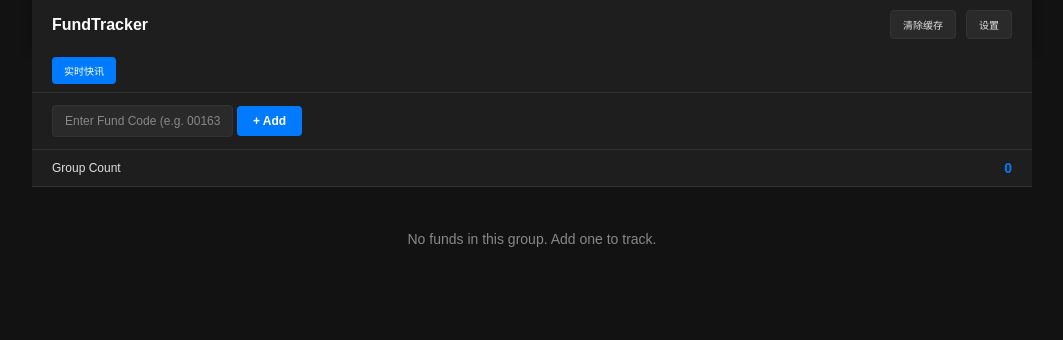
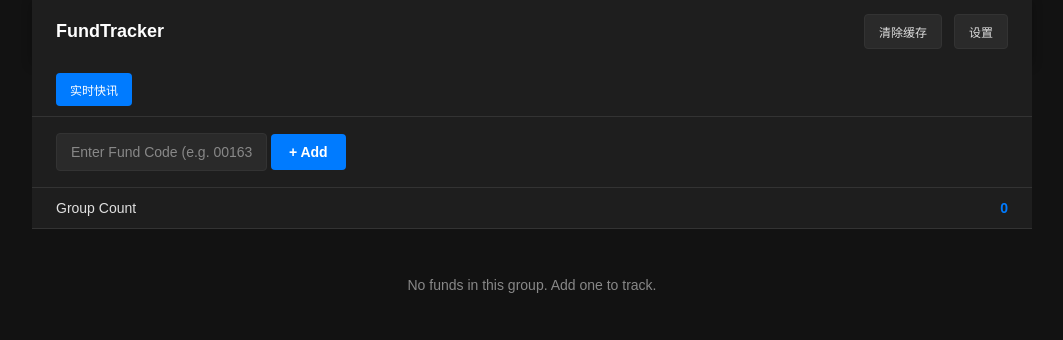
Before and after one commit to candyppppp/fund-analyze, a Flask app: page / in a window 1280 px wide. Shown: the top 340 px of the page, without its empty margins (108-1171 px from the left). Run offline with Flask 3, Linux system fonts and the light colour scheme; data that the repository does not hold is empty.

Commit message:
Add files via upload

```diff
--- a/static/css/style.css
+++ b/static/css/style.css
@@ -16,7 +16,7 @@ body {
 
 .header {
     background-color: #1e1e1e;
-    padding: 10px 20px;
+    padding: 14px 24px;
     display: flex;
     justify-content: space-between;
     align-items: center;
@@ -25,23 +25,23 @@ body {
 
 .header h1 {
     color: white;
-    font-size: 16px;
+    font-size: 18px;
     font-weight: bold;
     margin: 0;
 }
 
 .header-buttons {
     display: flex;
-    gap: 10px;
+    gap: 12px;
 }
 
 .header-buttons button {
     background-color: #2a2a2a;
     color: #e0e0e0;
     border: 1px solid #333;
-    padding: 6px 12px;
+    padding: 8px 14px;
     border-radius: 4px;
-    font-size: 10px;
+    font-size: 12px;
     cursor: pointer;
 }
 
@@ -51,9 +51,9 @@ body {
 
 .tabs {
     background-color: #1e1e1e;
-    padding: 8px 20px;
+    padding: 10px 24px;
     display: flex;
-    gap: 12px;
+    gap: 14px;
     border-bottom: 1px solid #333;
 }
 
@@ -61,13 +61,13 @@ body {
     background-color: #2a2a2a;
     color: #e0e0e0;
     border: none;
-    padding: 6px 12px;
+    padding: 8px 14px;
     border-radius: 4px;
-    font-size: 10px;
+    font-size: 12px;
     cursor: pointer;
     display: flex;
     align-items: center;
-    gap: 4px;
+    gap: 5px;
 }
 
 .tab.active {
@@ -77,9 +77,9 @@ body {
 
 .search-container {
     background-color: #1e1e1e;
-    padding: 12px 20px;
+    padding: 16px 24px;
     display: flex;
-    gap: 10px;
+    gap: 12px;
     align-items: center;
     border-bottom: 1px solid #333;
 }
@@ -89,9 +89,9 @@ body {
     background-color: #2a2a2a;
     color: #e0e0e0;
     border: 1px solid #333;
-    padding: 8px 12px;
+    padding: 10px 14px;
     border-radius: 4px;
-    font-size: 12px;
+    font-size: 14px;
 }
 
 .search-input::placeholder {
@@ -102,9 +102,9 @@ body {
     background-color: #007bff;
     color: white;
     border: none;
-    padding: 8px 16px;
+    padding: 10px 18px;
     border-radius: 4px;
-    font-size: 12px;
+    font-size: 14px;
     font-weight: bold;
     cursor: pointer;
 }
@@ -115,7 +115,7 @@ body {
 
 .group-info {
     background-color: #1e1e1e;
-    padding: 10px 20px;
+    padding: 12px 24px;
     display: flex;
     justify-content: space-between;
     align-items: center;
@@ -123,7 +123,7 @@ body {
 }
 
 .group-info h2 {
-    font-size: 12px;
+    font-size: 14px;
     font-weight: normal;
     margin: 0;
 }
@@ -131,17 +131,18 @@ body {
 .group-count {
     font-weight: bold;
     color: #007bff;
+    font-size: 14px;
 }
 
 .fund-list {
-    padding: 10px 20px;
+    padding: 14px 24px;
 }
 
 .fund-item {
     background-color: #1e1e1e;
-    padding: 10px;
-    border-radius: 4px;
-    margin-bottom: 6px;
+    padding: 14px;
+    border-radius: 6px;
+    margin-bottom: 8px;
     box-shadow: 0 2px 5px rgba(0, 0, 0, 0.3);
     display: flex;
     justify-content: space-between;
--- a/static/js/main.js
+++ b/static/js/main.js
@@ -66,6 +66,14 @@ function loadFunds() {
                 const priceChartId = `price-chart-${fund.id}`;
                 const returnChartId = `return-chart-${fund.id}`;
 
+                // 获取买入设置
+                const buySettings = getBuySettings(fund.id);
+                // 计算预估今日收益
+                let estimatedReturn = 0;
+                if (buySettings.shares > 0) {
+                    estimatedReturn = fund.predicted_return * fund.prices[fund.prices.length - 1] * buySettings.shares;
+                }
+
                 fundItem.innerHTML = `
                     <div class="fund-info">
                         <div class="fund-name">${fund.name}</div>
@@ -86,6 +94,11 @@ function loadFunds() {
                         <div class="fund-return ${fund.predicted_return < 0 ? 'negative' : ''}">
                             ${fund.predicted_return >= 0 ? '+' : ''}${(fund.predicted_return * 100).toFixed(2)}%
                         </div>
+                        ${buySettings.shares > 0 ? `
+                            <div class="fund-return ${estimatedReturn >= 0 ? '' : 'negative'}">
+                                ${estimatedReturn >= 0 ? '+' : ''}${estimatedReturn.toFixed(2)}元
+                            </div>
+                        ` : ''}
                         <button class="real-time-btn">
                             <span>Real-time</span>
                             <span>🔄</span>
@@ -135,6 +148,11 @@ function deleteFund(id) {
 }
 
 function showFundDetails(fund) {
+    // 获取基金详细信息
+    const fundDetails = getFundDetails(fund.code);
+    // 获取买入设置
+    const buySettings = getBuySettings(fund.id);
+
     // 创建弹框
     const modal = document.createElement('div');
     modal.className = 'modal';
@@ -156,7 +174,7 @@ function showFundDetails(fund) {
     modalContent.className = 'modal-content';
     modalContent.style.cssText = `
         background-color: #1e1e1e;
-        padding: 16px;
+        padding: 20px;
         border-radius: 6px;
         width: 90%;
         max-width: 900px;
@@ -171,14 +189,76 @@ function showFundDetails(fund) {
 
     // 弹框HTML
     modalContent.innerHTML = `
-        <div style="display: flex; justify-content: space-between; align-items: center; margin-bottom: 16px;">
-            <h2 style="color: white; margin: 0; font-size: 14px;">${fund.name} (${fund.code})</h2>
-            <button class="close-btn" style="background-color: #2a2a2a; color: #e0e0e0; border: 1px solid #333; padding: 4px 8px; border-radius: 4px; cursor: pointer; font-size: 10px;">关闭</button>
+        <div style="display: flex; justify-content: space-between; align-items: center; margin-bottom: 20px;">
+            <div style="display: flex; align-items: center; gap: 10px;">
+                <h2 style="color: white; margin: 0; font-size: 16px;">${fund.name} (${fund.code})</h2>
+                <button class="detail-btn" style="background-color: #007bff; color: white; border: none; padding: 4px 8px; border-radius: 4px; cursor: pointer; font-size: 12px;">详情</button>
+            </div>
+            <button class="close-btn" style="background-color: #2a2a2a; color: #e0e0e0; border: 1px solid #333; padding: 6px 12px; border-radius: 4px; cursor: pointer; font-size: 12px;">关闭</button>
         </div>
 
-        <div style="margin-bottom: 16px;">
-            <h3 style="color: #e0e0e0; margin-bottom: 8px; font-size: 12px;">时间范围</h3>
-            <div style="display: flex; gap: 8px;">
+        <!-- 基金详细信息 -->
+        <div id="fund-details-section" style="margin-bottom: 20px; display: none;">
+            <h3 style="color: #e0e0e0; margin-bottom: 10px; font-size: 14px;">基金信息</h3>
+            <div style="background-color: #2a2a2a; border-radius: 4px; padding: 14px; border: 1px solid #333;">
+                <div style="display: grid; grid-template-columns: repeat(2, 1fr); gap: 10px; font-size: 12px;">
+                    <div><strong>成立时间:</strong> ${fundDetails.establishmentDate}</div>
+                    <div><strong>所属领域:</strong> ${fundDetails.field}</div>
+                    <div><strong>基金经理:</strong> ${fundDetails.manager}</div>
+                    <div><strong>基金规模:</strong> ${fundDetails.size}</div>
+                </div>
+            </div>
+
+            <h3 style="color: #e0e0e0; margin-top: 16px; margin-bottom: 10px; font-size: 14px;">投资组成</h3>
+            <div style="background-color: #2a2a2a; border-radius: 4px; padding: 14px; border: 1px solid #333;">
+                <div style="font-size: 12px;">
+                    ${fundDetails.composition.map(item => `
+                        <div style="margin-bottom: 5px;">
+                            <strong>${item.name}:</strong> ${item.percentage}%
+                        </div>
+                    `).join('')}
+                </div>
+            </div>
+
+            <h3 style="color: #e0e0e0; margin-top: 16px; margin-bottom: 10px; font-size: 14px;">投资关联</h3>
+            <div style="background-color: #2a2a2a; border-radius: 4px; padding: 14px; border: 1px solid #333;">
+                <div style="font-size: 12px;">
+                    ${fundDetails.relatedStocks.map(stock => `
+                        <div style="margin-bottom: 5px; display: flex; justify-content: space-between;">
+                            <div>
+                                <strong>${stock.name}</strong> (${stock.code})
+                            </div>
+                            <div style="display: flex; gap: 10px;">
+                                <span>占比: ${stock.percentage}%</span>
+                                <span class="stock-change ${stock.change >= 0 ? 'positive' : 'negative'}">${stock.change >= 0 ? '+' : ''}${stock.change}%</span>
+                            </div>
+                        </div>
+                    `).join('')}
+                </div>
+            </div>
+        </div>
+
+        <!-- 买入设置 -->
+        <div style="margin-bottom: 20px;">
+            <h3 style="color: #e0e0e0; margin-bottom: 10px; font-size: 14px;">买入设置</h3>
+            <div style="background-color: #2a2a2a; border-radius: 4px; padding: 14px; border: 1px solid #333;">
+                <div style="display: grid; grid-template-columns: repeat(2, 1fr); gap: 10px; font-size: 12px;">
+                    <div>
+                        <label style="display: block; margin-bottom: 5px;">买入日期:</label>
+                        <input type="date" id="buy-date" value="${buySettings.date}" style="background-color: #333; color: #e0e0e0; border: 1px solid #444; padding: 5px; border-radius: 4px; font-size: 12px;">
+                    </div>
+                    <div>
+                        <label style="display: block; margin-bottom: 5px;">买入份数:</label>
+                        <input type="number" id="buy-shares" value="${buySettings.shares}" style="background-color: #333; color: #e0e0e0; border: 1px solid #444; padding: 5px; border-radius: 4px; font-size: 12px;">
+                    </div>
+                </div>
+                <button id="save-buy-settings" style="margin-top: 10px; background-color: #007bff; color: white; border: none; padding: 6px 12px; border-radius: 4px; cursor: pointer; font-size: 12px;">保存设置</button>
+            </div>
+        </div>
+
+        <div style="margin-bottom: 20px;">
+            <h3 style="color: #e0e0e0; margin-bottom: 10px; font-size: 14px;">时间范围</h3>
+            <div style="display: flex; gap: 10px;">
                 <button class="time-btn active" data-days="7">7天</button>
                 <button class="time-btn" data-days="14">14天</button>
                 <button class="time-btn" data-days="30">1个月</button>
@@ -187,27 +267,30 @@ function showFundDetails(fund) {
             </div>
         </div>
 
-        <div style="margin-bottom: 16px;">
-            <h3 style="color: #e0e0e0; margin-bottom: 8px; font-size: 12px;">增长趋势</h3>
-            <div style="height: 350px; background-color: #2a2a2a; border-radius: 4px; padding: 12px; border: 1px solid #333;">
+        <div style="margin-bottom: 20px;">
+            <h3 style="color: #e0e0e0; margin-bottom: 10px; font-size: 14px;">增长趋势</h3>
+            <div style="height: 350px; background-color: #2a2a2a; border-radius: 4px; padding: 14px; border: 1px solid #333;">
                 <canvas id="${chartId}"></canvas>
             </div>
         </div>
 
-        <div style="margin-bottom: 16px;">
-            <h3 style="color: #e0e0e0; margin-bottom: 8px; font-size: 12px;">基金分析</h3>
-            <div style="background-color: #2a2a2a; border-radius: 4px; padding: 12px; border: 1px solid #333;">
-                <p style="margin: 4px 0; font-size: 11px;"><strong>当前净值:</strong> ${fund.prices[fund.prices.length - 1]}</p>
-                <p style="margin: 4px 0; font-size: 11px;"><strong>RSI指标:</strong> ${fund.rsi.toFixed(2)} ${getRSIMessage(fund.rsi)}</p>
-                <p style="margin: 4px 0; font-size: 11px;"><strong>波动率:</strong> ${(fund.volatility * 100).toFixed(2)}%</p>
-                <p style="margin: 4px 0; font-size: 11px;"><strong>预测收益率:</strong> ${fund.predicted_return >= 0 ? '+' : ''}${(fund.predicted_return * 100).toFixed(2)}%</p>
+        <div style="margin-bottom: 20px;">
+            <h3 style="color: #e0e0e0; margin-bottom: 10px; font-size: 14px;">基金分析</h3>
+            <div style="background-color: #2a2a2a; border-radius: 4px; padding: 14px; border: 1px solid #333;">
+                <p style="margin: 5px 0; font-size: 12px;"><strong>当前净值:</strong> ${fund.prices[fund.prices.length - 1]}</p>
+                <p style="margin: 5px 0; font-size: 12px;"><strong>RSI指标:</strong> ${fund.rsi.toFixed(2)} ${getRSIMessage(fund.rsi)}</p>
+                <p style="margin: 5px 0; font-size: 12px;"><strong>波动率:</strong> ${(fund.volatility * 100).toFixed(2)}%</p>
+                <p style="margin: 5px 0; font-size: 12px;"><strong>预测收益率:</strong> <span class="return-value ${fund.predicted_return >= 0 ? 'positive' : 'negative'}">${fund.predicted_return >= 0 ? '+' : ''}${(fund.predicted_return * 100).toFixed(2)}%</span></p>
+                ${buySettings.shares > 0 ? `
+                    <p style="margin: 5px 0; font-size: 12px;"><strong>预估今日收益:</strong> <span class="return-value ${fund.predicted_return >= 0 ? 'positive' : 'negative'}">${fund.predicted_return >= 0 ? '+' : ''}${(fund.predicted_return * fund.prices[fund.prices.length - 1] * buySettings.shares).toFixed(2)}元</span></p>
+                ` : ''}
             </div>
         </div>
 
         <div>
-            <h3 style="color: #e0e0e0; margin-bottom: 8px; font-size: 12px;">投资建议</h3>
-            <div style="background-color: #2a2a2a; border-radius: 4px; padding: 12px; border: 1px solid #333;">
-                <p style="font-size: 11px; line-height: 1.4;">${getInvestmentAdvice(fund)}</p>
+            <h3 style="color: #e0e0e0; margin-bottom: 10px; font-size: 14px;">投资建议</h3>
+            <div style="background-color: #2a2a2a; border-radius: 4px; padding: 14px; border: 1px solid #333;">
+                <p style="font-size: 12px; line-height: 1.4;">${getInvestmentAdvice(fund)}</p>
             </div>
         </div>
     `;
@@ -221,6 +304,34 @@ function showFundDetails(fund) {
         document.body.removeChild(modal);
     });
 
+    // 详情按钮
+    modal.querySelector('.detail-btn').addEventListener('click', function() {
+        const detailsSection = modal.querySelector('#fund-details-section');
+        if (detailsSection.style.display === 'none') {
+            detailsSection.style.display = 'block';
+            this.textContent = '收起';
+        } else {
+            detailsSection.style.display = 'none';
+            this.textContent = '详情';
+        }
+    });
+
+    // 保存买入设置
+    modal.querySelector('#save-buy-settings').addEventListener('click', function() {
+        const buyDate = document.getElementById('buy-date').value;
+        const buyShares = parseInt(document.getElementById('buy-shares').value) || 0;
+
+        const buySettings = {
+            date: buyDate,
+            shares: buyShares
+        };
+
+        localStorage.setItem(`fundBuySettings_${fund.id}`, JSON.stringify(buySettings));
+        alert('买入设置已保存');
+        // 重新加载页面以更新预估收益
+        loadFunds();
+    });
+
     // 时间范围按钮
     const timeBtns = modal.querySelectorAll('.time-btn');
     timeBtns.forEach(btn => {
@@ -228,10 +339,10 @@ function showFundDetails(fund) {
             background-color: #2a2a2a;
             color: #e0e0e0;
             border: 1px solid #333;
-            padding: 5px 10px;
+            padding: 6px 12px;
             border-radius: 4px;
             cursor: pointer;
-            font-size: 10px;
+            font-size: 12px;
         `;
 
         btn.addEventListener('click', function() {
@@ -251,8 +362,49 @@ function showFundDetails(fund) {
         color: white;
     `;
 
+    // 添加涨跌颜色样式
+    const style = document.createElement('style');
+    style.textContent = `
+        .positive { color: #ff4444; }
+        .negative { color: #4CAF50; }
+        .return-value { font-weight: bold; }
+    `;
+    modalContent.appendChild(style);
+
     // 初始化图表
     updateChart(fund, chartId, 7);
+}
+
+function getFundDetails(code) {
+    // 模拟基金详细信息
+    return {
+        establishmentDate: '2020-01-01',
+        field: '股票型',
+        manager: '张三',
+        size: '10.5亿',
+        composition: [
+            { name: '股票', percentage: 85 },
+            { name: '债券', percentage: 10 },
+            { name: '现金', percentage: 5 }
+        ],
+        relatedStocks: [
+            { name: '贵州茅台', code: '600519', percentage: 8.5, change: 1.2 },
+            { name: '腾讯控股', code: '00700', percentage: 7.2, change: -0.5 },
+            { name: '苹果', code: 'AAPL', percentage: 6.8, change: 0.8 },
+            { name: '宁德时代', code: '300750', percentage: 5.9, change: 2.1 },
+            { name: '阿里巴巴', code: '09988', percentage: 4.7, change: -1.3 }
+        ]
+    };
+}
+
+function getBuySettings(fundId) {
+    const defaultSettings = {
+        date: new Date().toISOString().split('T')[0],
+        shares: 0
+    };
+
+    const savedSettings = localStorage.getItem(`fundBuySettings_${fundId}`);
+    return savedSettings ? JSON.parse(savedSettings) : defaultSettings;
 }
 
 function updateChart(fund, chartId, days) {
```
Also changed, not shown: other parts of static/css/style.css (+15 -15 lines).
